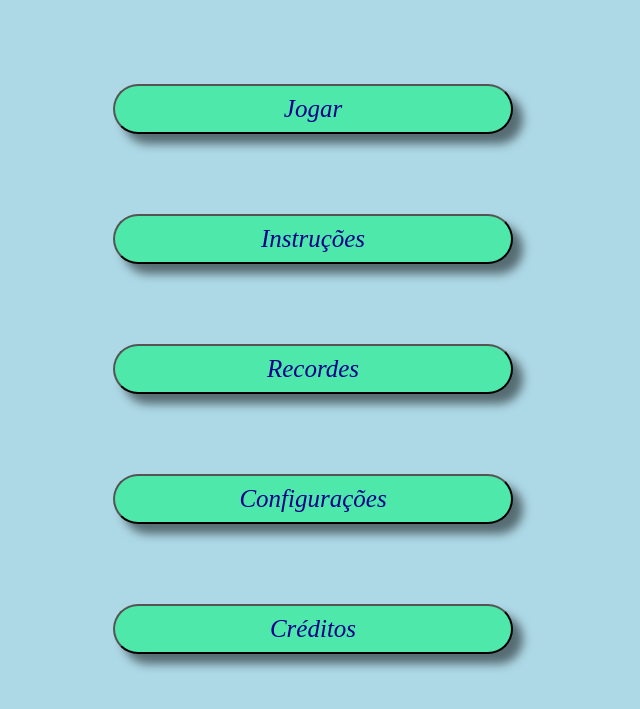
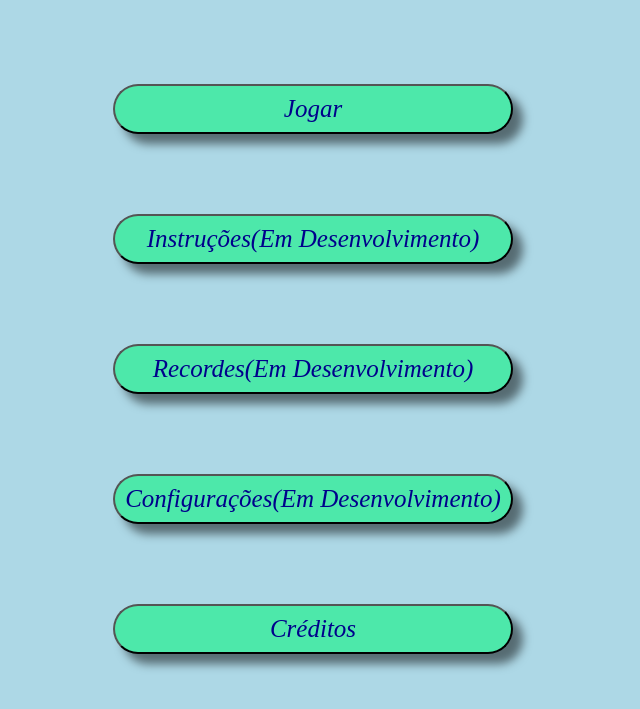
Before and after one commit to PedroNery404/jogo-dos-botoes, a PHP site: page / in a window 1280 px wide. Shown: the top 709 px of the page, without its empty margins (327-967 px from the left). Run offline with PHP 8.4, Linux system fonts and the light colour scheme; some web fonts are replaced.

Commit message:
mudanca nas opçoes em desenvolvimento

```diff
--- a/index.php
+++ b/index.php
@@ -34,11 +34,11 @@
 		<br><br>
 		<a href="Jogar.php"><button>Jogar</button></a>
 		<br>
-		<a href="Instruçoes.php"><button>Instruções</button></a>
+		<a href="Instruçoes.php"><button>Instruções(Em Desenvolvimento)</button></a>
 		<br>
-		<a href="Recordes.php"><button>Recordes</button></a>
+		<a href="Recordes.php"><button>Recordes(Em Desenvolvimento)</button></a>
 		<br>
-		<a href="Configuraçoes.php"><button>Configurações</button></a>
+		<a href="Configuraçoes.php"><button>Configurações(Em Desenvolvimento)</button></a>
 		<br>
 		<a href="Creditos.php"><button>Créditos</button></a>
 	</center>
```
